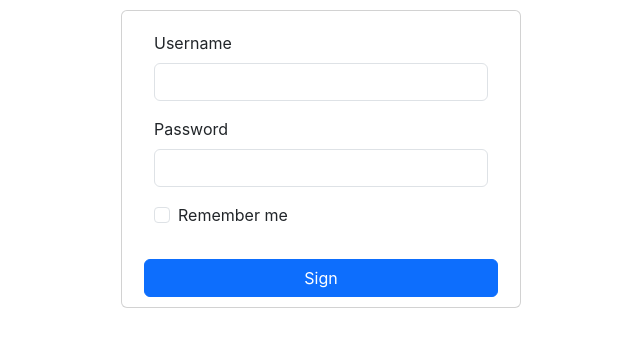
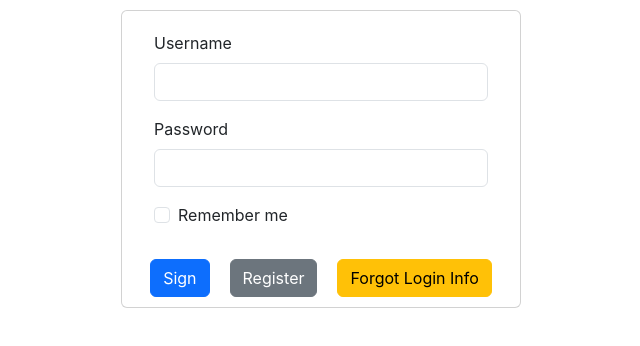
Before and after one commit to Jerdna-v/frameworks_topics_sis3, a React (Create React App) app in the folder front-end/: page / in a window 1280 px wide. Shown: the top 346 px of the page, without its empty margins (307-947 px from the left). Built offline with nearby package versions, Linux system fonts and the light colour scheme.

Commit message:
[Update] Added Registration and Forgotten Info Integration

```diff
--- a/front-end/src/CustomComponents/LoginView.js
+++ b/front-end/src/CustomComponents/LoginView.js
@@ -16,6 +16,8 @@ class LoginView extends React.Component {
         remember_me: false
       },
       user: null,
+      phone_number: "",
+      showForgotPopup: false,
       status: {
         success: null,
         msg: ""
@@ -103,7 +105,16 @@ class LoginView extends React.Component {
         console.log(err);
       });
   };
-
+handleForgotInfo = () => {
+  console.log(`Sending recovery info to: ${this.state.phone_number}`);
+  this.setState({
+    showForgotPopup: false,
+    status: {
+      success: true,
+      msg: `Recovery instructions sent to ${this.state.phone_number}`,
+    },
+  });
+};
   render() {
     return (
       <div
@@ -154,6 +165,7 @@ class LoginView extends React.Component {
             </label>
           </div>
         </form>
+        <div style={{ textAlign: "center" }}>
         <button
           style={{ margin: "10px" }}
           onClick={() => this.QPostLogin()}
@@ -161,6 +173,21 @@ class LoginView extends React.Component {
         >
           Sign
         </button>
+        <button
+            style={{ margin: "10px" }}
+            onClick={() => this.props.QSetView({ page: "signup" })}
+            className="btn btn-secondary"
+          >
+            Register
+          </button>
+          <button
+            style={{ margin: "10px" }}
+            onClick={() => this.setState({ showForgotPopup: true })}
+            className="btn btn-warning"
+          >
+            Forgot Login Info
+          </button>
+          </div>
 
         {/* Display success or error messages */}
         {this.state.status.success ? (
@@ -174,6 +201,47 @@ class LoginView extends React.Component {
             {this.state.status.msg}
           </p>
         ) : null}
+        {/* Forgot Login Info Popup */}
+        {this.state.showForgotPopup && (
+          <div
+            style={{
+              position: "fixed",
+              top: "50%",
+              left: "50%",
+              transform: "translate(-50%, -50%)",
+              backgroundColor: "white",
+              border: "1px solid black",
+              padding: "20px",
+              zIndex: 1000,
+            }}
+          >
+            <h5>Forgot Login Info</h5>
+            <p>Enter your phone number to receive recovery instructions:</p>
+            <input
+              type="text"
+              className="form-control"
+              value={this.state.phone_number}
+              onChange={(e) =>
+                this.setState({ phone_number: e.target.value })
+              }
+              placeholder="Enter your phone number"
+            />
+            <button
+              className="btn btn-primary"
+              style={{ marginTop: "10px" }}
+              onClick={this.handleForgotInfo}
+            >
+              Submit
+            </button>
+            <button
+              className="btn btn-secondary"
+              style={{ marginTop: "10px", marginLeft: "10px" }}
+              onClick={() => this.setState({ showForgotPopup: false })}
+            >
+              Cancel
+            </button>
+          </div>
+        )}
       </div>
     );
   }
@@ -182,6 +250,7 @@ class LoginView extends React.Component {
 
 LoginView.propTypes = {
   QUserFromChild: PropTypes.func.isRequired,
+  QSetView: PropTypes.func.isRequired,
 };
 
 
```
